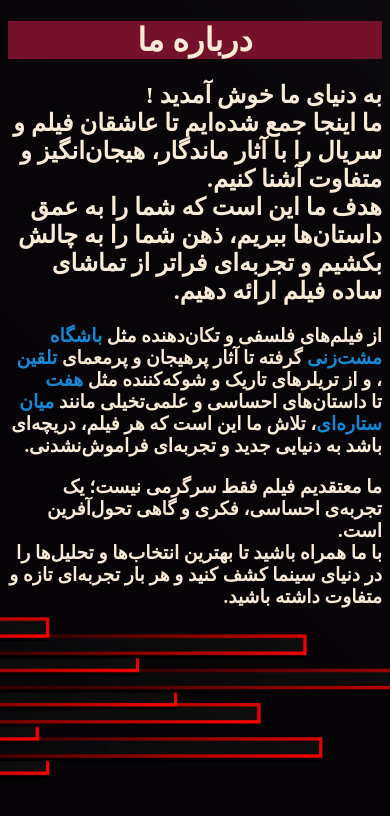
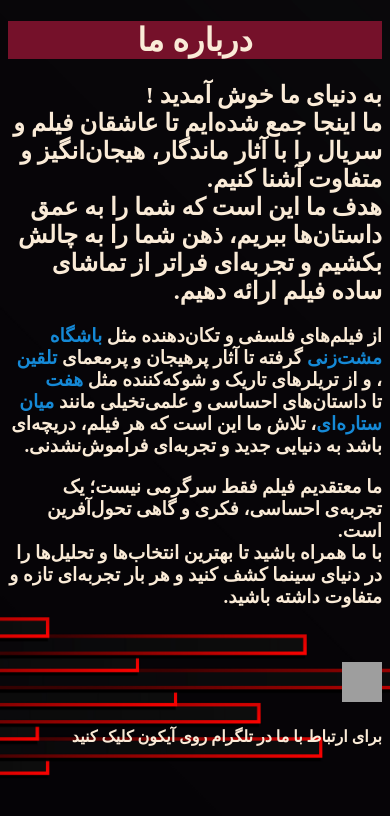
Before and after one commit to fwiop/my_first-webs, a plain HTML site: page blog.html in a window 390 px wide. Drawn offline with Linux system fonts and the light colour scheme; grey boxes are pictures that could not be loaded.

Commit message:
Add files via upload

```diff
--- a/blog.html
+++ b/blog.html
@@ -21,6 +21,45 @@
 ما معتقدیم فیلم فقط سرگرمی نیست؛ یک تجربه‌ی احساسی، فکری و گاهی تحول‌آفرین است.<br>
 با ما همراه باشید تا بهترین انتخاب‌ها و تحلیل‌ها را در دنیای سینما کشف کنید و هر بار تجربه‌ای تازه و متفاوت داشته باشید.
 </h3>
+<br>
+<br>
+
+
+
+
+
+<!-- لینک دایرکت تلگرام با آیکون حرفه‌ای -->
+<a href="https://t.me/meow0_0thing?text=سلام!" target="_blank" class="telegram-link">
+    <img src="https://upload.wikimedia.org/wikipedia/commons/8/82/Telegram_logo.svg" alt="تلگرام من" dir="rtl">
+<h4 style="color: antiquewhite; text-decoration: none;">برای ارتباط با ما در تلگرام روی آیکون کلیک کنید</h4>
+</a>
+
+<style>
+
+    .telegram-link {
+    text-decoration: none; /* حذف خط زیر متن لینک */
+}
+
+.telegram-link img {
+    width: 50px;          /* اندازه آیکون */
+    height: 50px;
+    transition: transform 0.3s, box-shadow 0.3s; /* برای افکت نرم */
+}
+
+.telegram-link img:hover {
+    transform: scale(1.2);            /* بزرگ شدن هنگام هاور */
+    box-shadow: 0 4px 15px rgba(0,0,0,0.3); /* سایه ملایم */
+    cursor: pointer;
+}
+
+/* ریسپانسیو موبایل */
+@media screen and (max-width: 600px) {
+    .telegram-link img {
+        width: 40px;
+        height: 40px;
+    }
+}
+</style>
 
 </body>
 </html>
```
